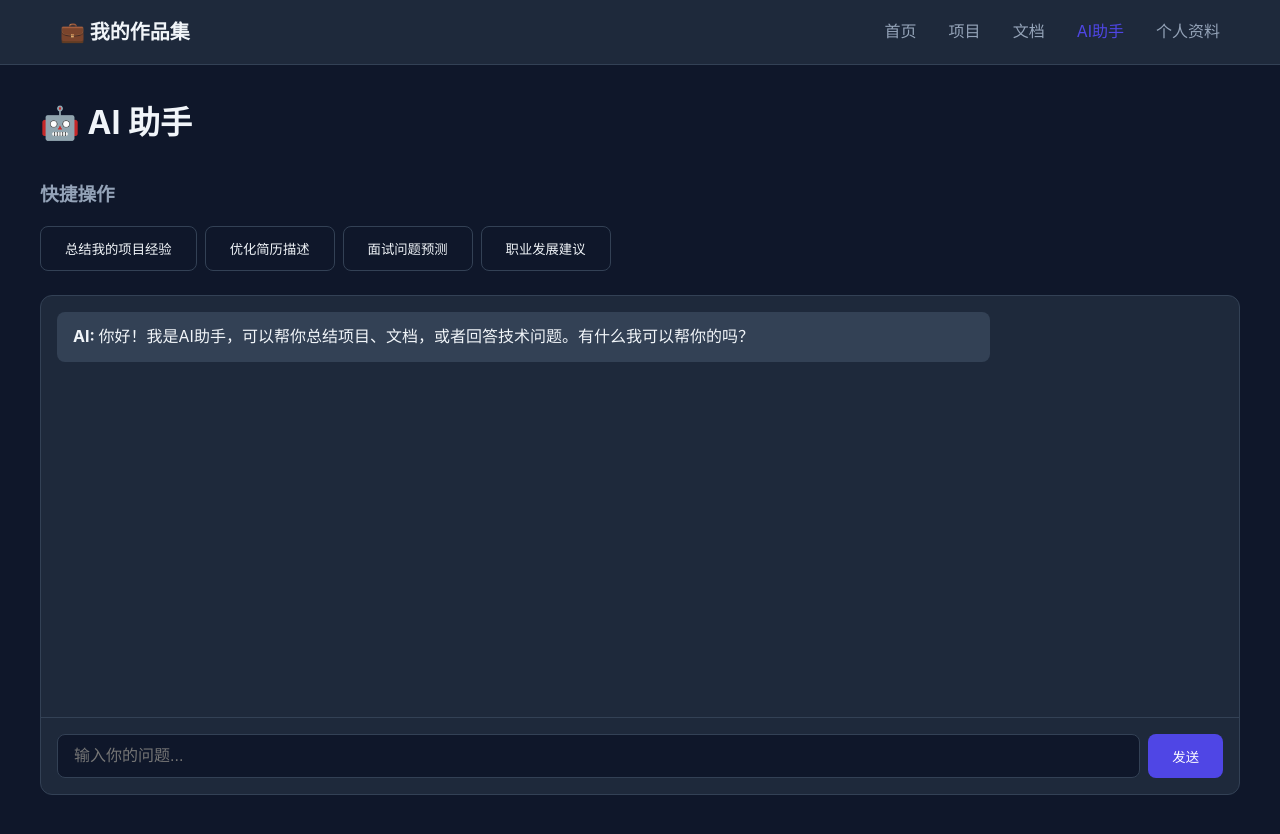
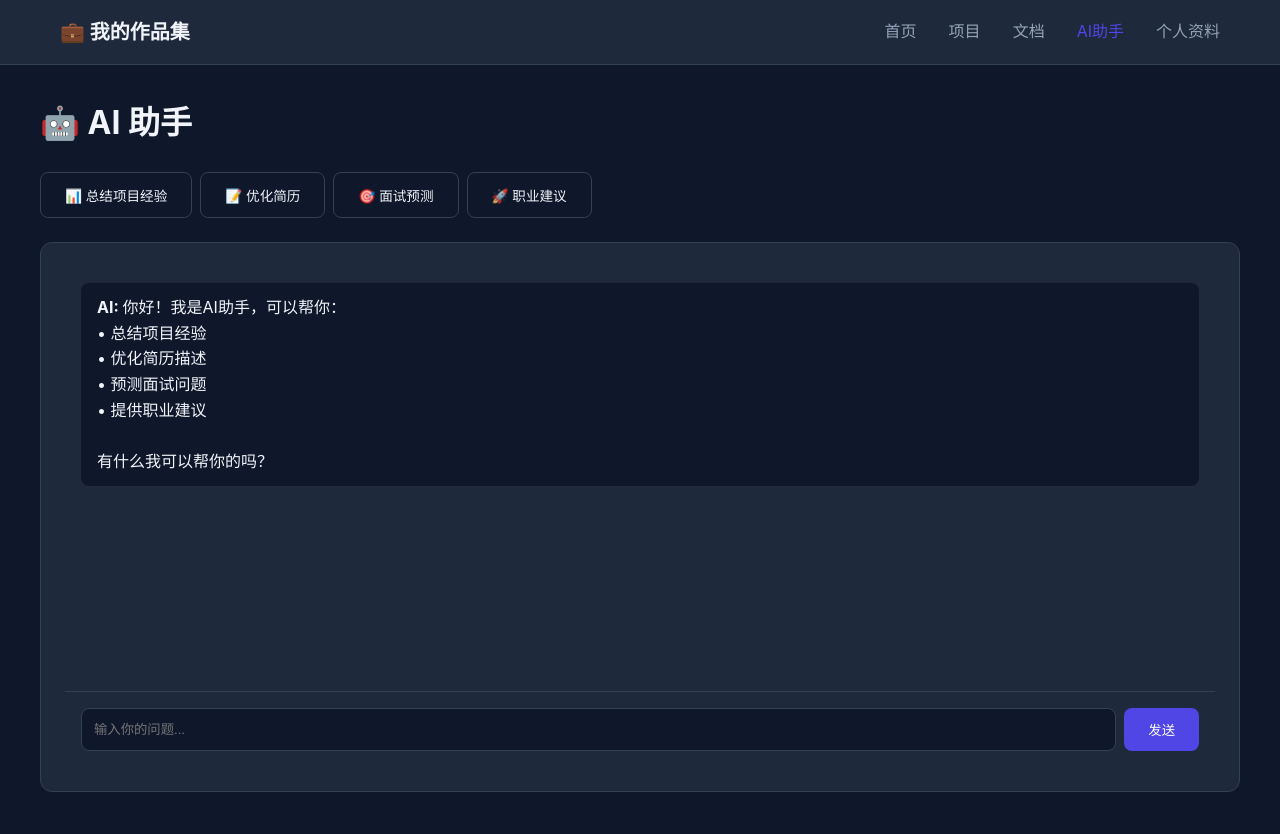
Before and after one commit to cinl-maker/portfolio-frontend, a React (Vite) app: page /ai in a window 1280 px wide. Shown: the top 834 px of the page. Built offline with nearby package versions, Linux system fonts and the light colour scheme; the HTML template or start-up script is replaced by a standard one.

Commit message:
Update: localStorage persistence

```diff
--- a/src/pages/AIAssistant.tsx
+++ b/src/pages/AIAssistant.tsx
@@ -1,6 +1,5 @@
 import { useState, useEffect, useRef } from 'react'
-
-const API_BASE = import.meta.env.VITE_API_URL || ''
+import { storage } from '../api/storage'
 
 interface Message {
   role: 'user' | 'assistant'
@@ -9,96 +8,115 @@ interface Message {
 
 function AIAssistant() {
   const [messages, setMessages] = useState<Message[]>([
-    { role: 'assistant', content: '你好！我是AI助手，可以帮你总结项目、文档，或者回答技术问题。有什么我可以帮你的吗？' }
+    { role: 'assistant', content: '你好！我是AI助手，可以帮你：\n• 总结项目经验\n• 优化简历描述\n• 预测面试问题\n• 提供职业建议\n\n有什么我可以帮你的吗？' }
   ])
   const [input, setInput] = useState('')
-  const [loading, setLoading] = useState(false)
   const messagesEndRef = useRef<HTMLDivElement>(null)
 
-  // 滚动到底部
   useEffect(() => {
     messagesEndRef.current?.scrollIntoView({ behavior: 'smooth' })
   }, [messages])
 
-  const handleSubmit = async (e: React.FormEvent) => {
+  const generateAIResponse = (userMessage: string) => {
+    const msg = userMessage.toLowerCase()
+
+    if (msg.includes('项目') || msg.includes('总结')) {
+      const projects = storage.getProjects()
+      if (projects.length > 0) {
+        const summary = projects.map(p =>
+          `• ${p.title}: ${p.description} (${p.tech.join(', ')})`
+        ).join('\n')
+        return `📊 你的项目经验：\n\n${summary}\n\n💡 建议：可以突出项目的技术难点和业务价值，展示具体的成果指标。`
+      }
+      return '你还没有添加项目，可以在"项目作品"页面添加后，我帮你总结分析。'
+    }
+
+    if (msg.includes('简历') || msg.includes('优化')) {
+      return `📝 简历优化建议：\n\n1. 使用 STAR 法则描述项目（情境、任务、行动、结果）\n2. 量化成果：如"性能提升 50%"、"用户增长 200%"\n3. 突出技术栈与岗位的匹配度\n4. 保持简洁，控制在 1-2 页\n\n需要我帮你优化具体的简历内容吗？`
+    }
+
+    if (msg.includes('面试')) {
+      return `🎯 常见面试问题预测：\n\n**技术面：**\n• 自我介绍\n• 项目中最有挑战的部分\n• 技术选型的原因\n• 如何解决技术难题\n\n**HR面：**\n• 为什么离职\n• 职业规划\n• 期望薪资\n• 优势/劣势\n\n需要我模拟某个问题的回答吗？`
+    }
+
+    if (msg.includes('职业') || msg.includes('发展')) {
+      return `🚀 职业发展建议：\n\n**技术路线：**\n• 深入专精某一领域（如前端/后端/架构）\n• 持续学习新技术，保持竞争力\n\n**管理路线：**\n• 提升沟通协调能力\n• 培养团队管理经验\n\n**趋势建议：**\n• AI/ML 技能越来越重要\n• 全栈能力是趋势\n• 开源贡献提升个人品牌\n\n有什么具体方向想深入聊吗？`
+    }
+
+    return `收到你的问题：${userMessage}\n\n💡 提示：可以问我关于"项目总结"、"简历优化"、"面试准备"、"职业发展"等话题，我会给你专业建议！`
+  }
+
+  const handleSubmit = (e: React.FormEvent) => {
     e.preventDefault()
     if (!input.trim()) return
 
     const userMessage = input.trim()
     setInput('')
+
+    // 添加用户消息
     setMessages(prev => [...prev, { role: 'user', content: userMessage }])
-    setLoading(true)
 
-    try {
-      const res = await fetch(`${API_BASE}/api/chat`, {
-        method: 'POST',
-        headers: { 'Content-Type': 'application/json' },
-        body: JSON.stringify({ message: userMessage })
-      })
-      const data = await res.json()
-      setMessages(prev => [...prev, { role: 'assistant', content: data.response || '抱歉，我暂时无法回答这个问题。' }])
-    } catch {
-      setMessages(prev => [...prev, {
-        role: 'assistant',
-        content: '抱歉，AI服务暂时不可用。请确保后端服务器正在运行。'
-      }])
-    } finally {
-      setLoading(false)
-    }
+    // 模拟 AI 思考
+    setTimeout(() => {
+      const response = generateAIResponse(userMessage)
+      setMessages(prev => [...prev, { role: 'assistant', content: response }])
+    }, 500)
   }
 
   const quickActions = [
-    { label: '总结我的项目经验', prompt: '请总结一下我展示的项目经验，包括技术栈和项目特点' },
-    { label: '优化简历描述', prompt: '帮我优化简历中的项目描述，使其更具吸引力' },
-    { label: '面试问题预测', prompt: '根据我的技术栈，预测一下可能的面试问题' },
-    { label: '职业发展建议', prompt: '基于当前IT行业趋势，给我一些职业发展建议' }
+    { label: '📊 总结项目经验', prompt: '总结我的项目经验' },
+    { label: '📝 优化简历', prompt: '如何优化简历描述' },
+    { label: '🎯 面试预测', prompt: '预测可能的面试问题' },
+    { label: '🚀 职业建议', prompt: '给我职业发展建议' }
   ]
 
   return (
     <div className="container page">
-      <h1 style={{ marginBottom: '2rem' }}>🤖 AI 助手</h1>
+      <h1 style={{ marginBottom: '1.5rem' }}>🤖 AI 助手</h1>
 
-      <div style={{ marginBottom: '1.5rem' }}>
-        <h3 style={{ marginBottom: '1rem', color: 'var(--text-muted)' }}>快捷操作</h3>
-        <div style={{ display: 'flex', flexWrap: 'wrap', gap: '0.5rem' }}>
+      <div style={{ marginBottom: '1.5rem', display: 'flex', flexWrap: 'wrap', gap: '0.5rem' }}>
         {quickActions.map(action => (
           <button
             key={action.label}
             className="btn btn-secondary"
             onClick={() => setInput(action.prompt)}
+            style={{ fontSize: '0.85rem' }}
           >
             {action.label}
           </button>
         ))}
       </div>
-      </div>
 
-      <div className="chat-container">
-        <div className="chat-messages">
+      <div className="card" style={{ display: 'flex', flexDirection: 'column', height: 'calc(100vh - 250px)', minHeight: '400px' }}>
+        <div style={{ flex: 1, overflow: 'auto', padding: '1rem' }}>
           {messages.map((msg, idx) => (
-            <div key={idx} className={`message ${msg.role}`}>
+            <div
+              key={idx}
+              style={{
+                marginBottom: '1rem',
+                padding: '0.75rem 1rem',
+                borderRadius: '8px',
+                background: msg.role === 'user' ? 'var(--primary)' : 'var(--bg)',
+                color: msg.role === 'user' ? 'white' : 'var(--text)',
+                whiteSpace: 'pre-wrap'
+              }}
+            >
               <strong>{msg.role === 'user' ? '你' : 'AI'}: </strong>
               {msg.content}
             </div>
           ))}
-          {loading && (
-            <div className="message assistant">
-              <em>思考中...</em>
-            </div>
-          )}
           <div ref={messagesEndRef} />
         </div>
-        <form className="chat-input" onSubmit={handleSubmit}>
+
+        <form onSubmit={handleSubmit} style={{ display: 'flex', gap: '0.5rem', padding: '1rem', borderTop: '1px solid var(--border)' }}>
           <input
             type="text"
             value={input}
             onChange={e => setInput(e.target.value)}
             placeholder="输入你的问题..."
-            disabled={loading}
+            style={{ flex: 1, padding: '0.75rem', border: '1px solid var(--border)', borderRadius: '8px', background: 'var(--bg)', color: 'var(--text)' }}
           />
-          <button type="submit" className="btn btn-primary" disabled={loading}>
-            发送
-          </button>
+          <button type="submit" className="btn btn-primary">发送</button>
         </form>
       </div>
     </div>
```
Lines whose indentation alone changed are shown as unchanged.
